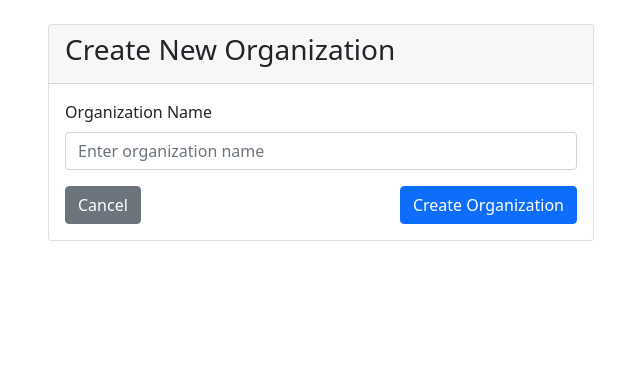
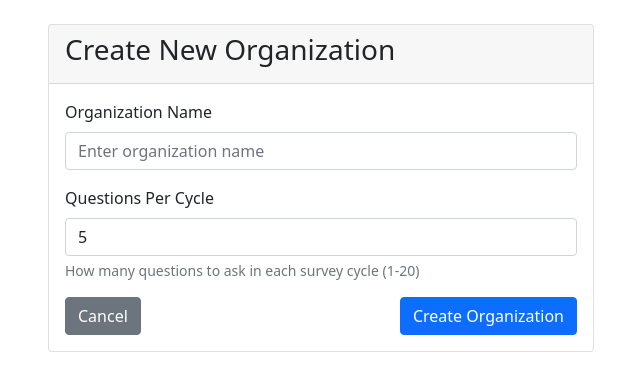
Before and after one commit to christofdamian/engagement, a Django app: page /organizations/create/ in a window 1280 px wide. Shown: the part 56-447 px from the top of the page, without its empty margins (319-959 px from the left). Run offline with Django 5.2, Linux system fonts and the light colour scheme; the visitor is signed in with stand-in values (Sample User, id 1).

Commit message:
add question number config

```diff
--- a/engagement/organizations/admin.py
+++ b/engagement/organizations/admin.py
@@ -4,9 +4,10 @@ from .models import Organization, OrganizationMembership
 
 @admin.register(Organization)
 class OrganizationAdmin(admin.ModelAdmin):
-    list_display = ['name', 'created_at', 'updated_at']
+    list_display = ['name', 'questions_per_cycle', 'created_at', 'updated_at']
     search_fields = ['name']
     readonly_fields = ['created_at', 'updated_at']
+    list_filter = ['questions_per_cycle']
 
 
 @admin.register(OrganizationMembership)
--- a/engagement/organizations/forms.py
+++ b/engagement/organizations/forms.py
@@ -5,9 +5,10 @@ from .models import Organization
 class OrganizationForm(forms.ModelForm):
     class Meta:
         model = Organization
-        fields = ['name']
+        fields = ['name', 'questions_per_cycle']
         widgets = {
-            'name': forms.TextInput(attrs={'class': 'form-control', 'placeholder': 'Enter organization name'})
+            'name': forms.TextInput(attrs={'class': 'form-control', 'placeholder': 'Enter organization name'}),
+            'questions_per_cycle': forms.NumberInput(attrs={'class': 'form-control', 'min': '1', 'max': '20'})
         }
 
     def clean_name(self):
@@ -17,3 +18,9 @@ class OrganizationForm(forms.ModelForm):
             if len(name) < 2:
                 raise forms.ValidationError('Organization name must be at least 2 characters long.')
         return name
+
+    def clean_questions_per_cycle(self):
+        questions_per_cycle = self.cleaned_data.get('questions_per_cycle')
+        if questions_per_cycle and (questions_per_cycle < 1 or questions_per_cycle > 20):
+            raise forms.ValidationError('Questions per cycle must be between 1 and 20.')
+        return questions_per_cycle
--- a/engagement/organizations/models.py
+++ b/engagement/organizations/models.py
@@ -4,6 +4,7 @@ from django.contrib.auth.models import User
 
 class Organization(models.Model):
     name = models.CharField(max_length=200)
+    questions_per_cycle = models.PositiveIntegerField(default=5, help_text="Number of questions to ask in each survey cycle")
     created_at = models.DateTimeField(auto_now_add=True)
     updated_at = models.DateTimeField(auto_now=True)
 
--- a/engagement/templates/organizations/create.html
+++ b/engagement/templates/organizations/create.html
@@ -30,6 +30,15 @@
                         {% endif %}
                     </div>
 
+                    <div class="mb-3">
+                        <label for="{{ form.questions_per_cycle.id_for_label }}" class="form-label">Questions Per Cycle</label>
+                        {{ form.questions_per_cycle }}
+                        <div class="form-text">How many questions to ask in each survey cycle (1-20)</div>
+                        {% if form.questions_per_cycle.errors %}
+                            <div class="text-danger">{{ form.questions_per_cycle.errors }}</div>
+                        {% endif %}
+                    </div>
+
                     <div class="d-flex justify-content-between">
                         <a href="{% url 'organization_list' %}" class="btn btn-secondary">Cancel</a>
                         <button type="submit" class="btn btn-primary">Create Organization</button>
```
Also changed, not shown: engagement/templates/organizations/detail.html (+10 -0 lines), engagement/templates/organizations/edit.html (+9 -0 lines), engagement/organizations/migrations/0002_organization_questions_per_cycle.py (added).
